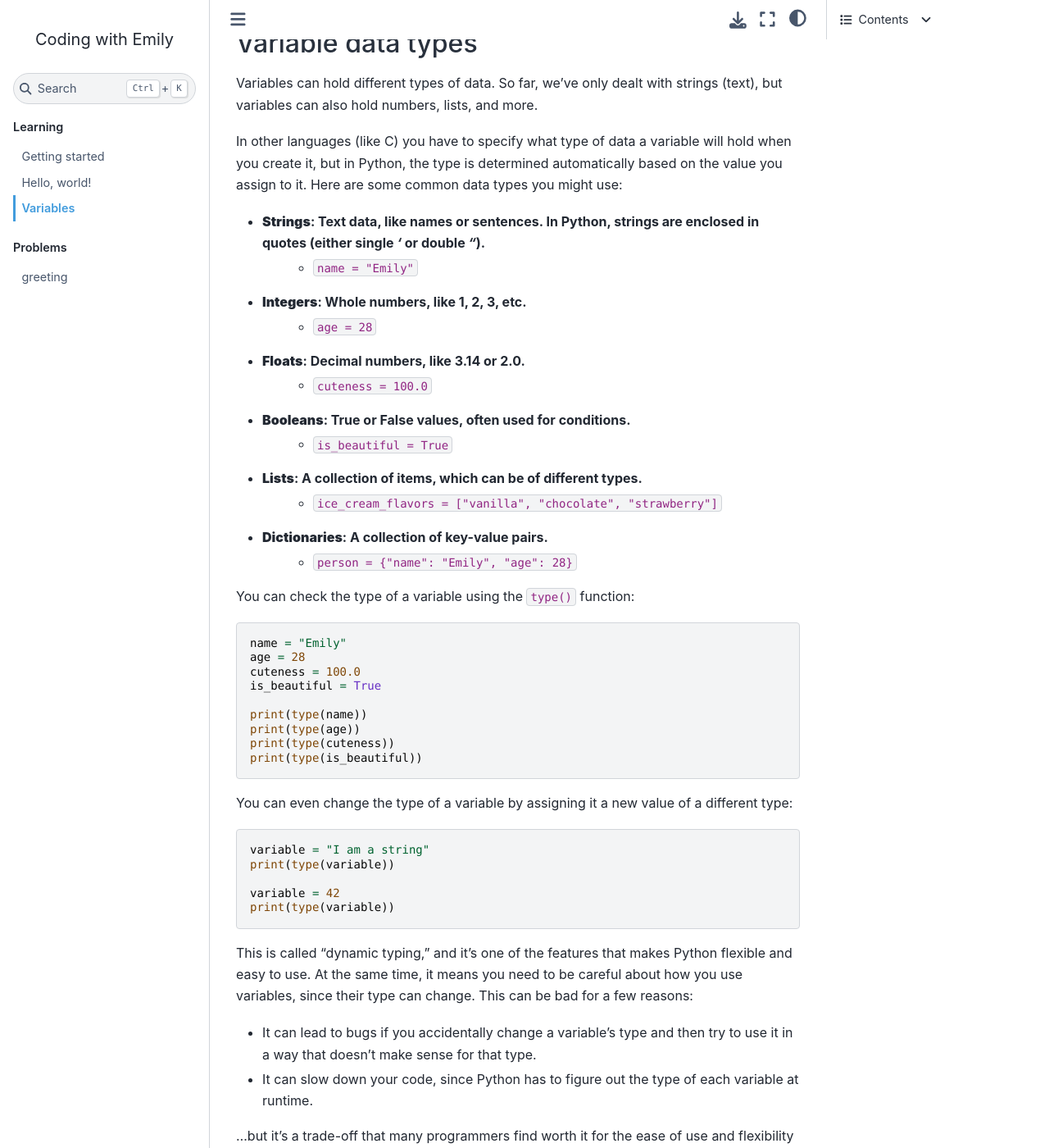
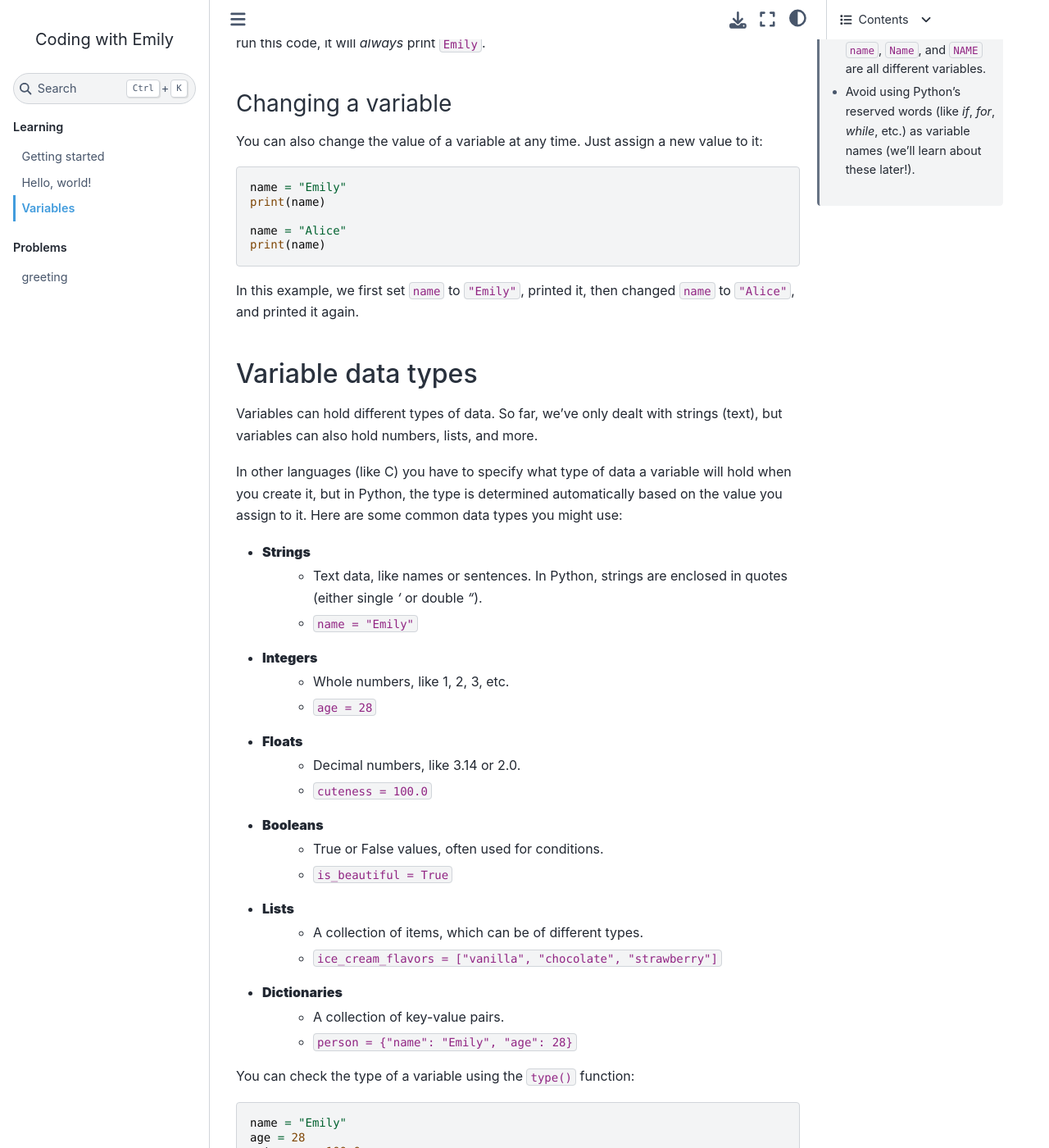
Before and after one commit to TomWagg/coding-with-em, a Sphinx documentation site: the page built from docs/pages/learning/variables.rst, in a window 1280 px wide and 1400 px high, scrolled down 1360 px. Shown: the whole window at 82% size. Built offline with Sphinx 7.4.7 and the Sphinx Book theme 1.1.4, drawn with Linux system fonts in a browser that asks for light colours.

Commit message:
improve variables

```diff
--- a/docs/pages/learning/variables.rst
+++ b/docs/pages/learning/variables.rst
@@ -2,6 +2,10 @@
 =========
 
 In programming, a variable is a way to store information that can be used and changed later in your code. Think of it like a labelled box where you can put something inside, and then you can take it out or change what's inside whenever you want.
+
+.. raw:: html
+
+    <img src="../../_static/boxes.jpg" style="display: block; margin-left: auto; margin-right: auto; width: min(100%, 500px);"/>
 
 The Basics
 ^^^^^^^^^^
@@ -63,17 +67,23 @@
 
 In other languages (like C) you have to specify what type of data a variable will hold when you create it, but in Python, the type is determined automatically based on the value you assign to it. Here are some common data types you might use:
 
-- **Strings**: Text data, like names or sentences. In Python, strings are enclosed in quotes (either single `'` or double `"`).
+- **Strings**
+    - Text data, like names or sentences. In Python, strings are enclosed in quotes (either single `'` or double `"`).
     - ``name = "Emily"``
-- **Integers**: Whole numbers, like 1, 2, 3, etc.
+- **Integers**
+    - Whole numbers, like 1, 2, 3, etc.
     - ``age = 28``
-- **Floats**: Decimal numbers, like 3.14 or 2.0.
+- **Floats**
+    - Decimal numbers, like 3.14 or 2.0.
     - ``cuteness = 100.0``
-- **Booleans**: True or False values, often used for conditions.
+- **Booleans**
+    - True or False values, often used for conditions.
     - ``is_beautiful = True``
-- **Lists**: A collection of items, which can be of different types.
+- **Lists**
+    - A collection of items, which can be of different types.
     - ``ice_cream_flavors = ["vanilla", "chocolate", "strawberry"]``
-- **Dictionaries**: A collection of key-value pairs.
+- **Dictionaries**
+    - A collection of key-value pairs.
     - ``person = {"name": "Emily", "age": 28}``
 
 You can check the type of a variable using the ``type()`` function:
```
Also changed, not shown: docs/_static/boxes.jpg (added).
